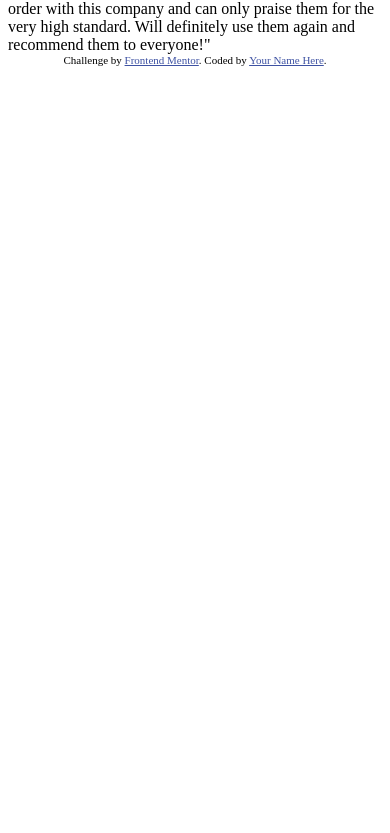
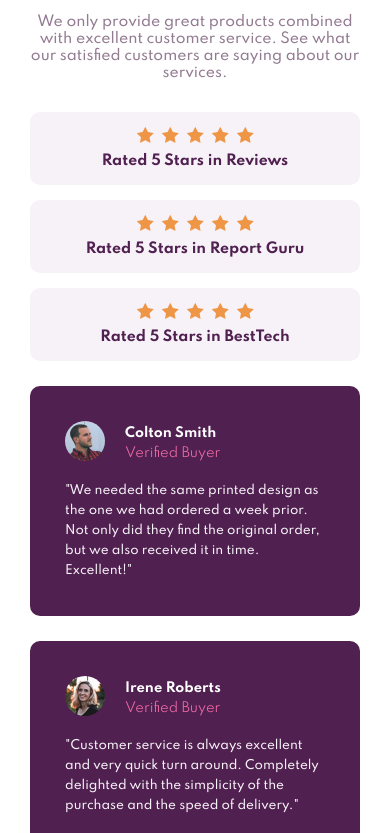
Before and after one commit to gusanchedev/prj-06-social-proof-section, a plain HTML site: page index.html in a window 390 px wide. Shown: the part 224-1057 px from the top of the page. Before the commit the page ends 844 px from the top, so only its background shows below. Drawn offline with Linux system fonts and the light colour scheme.

Commit message:
Add styles for mobile

```diff
--- a/index.html
+++ b/index.html
@@ -11,51 +11,67 @@
       sizes="32x32"
       href="./images/favicon-32x32.png"
     />
-
+    <link rel="preconnect" href="https://fonts.googleapis.com">
+<link rel="preconnect" href="https://fonts.gstatic.com" crossorigin>
+<link href="https://fonts.googleapis.com/css2?family=Spartan:wght@400;500;700&display=swap" rel="stylesheet">
     <title>Frontend Mentor | Social proof section</title>
-
-    <!-- Feel free to remove these styles or customise in your own stylesheet 👍 -->
-    <style>
-      .attribution {
-        font-size: 11px;
-        text-align: center;
-      }
-      .attribution a {
-        color: hsl(228, 45%, 44%);
-      }
-    </style>
+    <link rel="stylesheet" href="style.css">
   </head>
   <body>
-    10,000+ of our users love our products.
-
+    <div class="container">
+      <h1>10,000+ of our users love our products.</h1>
+        <h2>
           We only provide great products combined with excellent customer service.
           See what our satisfied customers are saying about our services.
+        </h2>
+      <div class="ratings">
 
-    Rated 5 Stars in Reviews
-    Rated 5 Stars in Report Guru
-    Rated 5 Stars in BestTech
+        <div class="rating-box"><div class="stars-container"><img src="/images/icon-star.svg" alt=""><img src="/images/icon-star.svg" alt=""><img src="/images/icon-star.svg" alt=""><img src="/images/icon-star.svg" alt=""><img src="/images/icon-star.svg" alt=""></div><p>Rated 5 Stars in Reviews</p></div>
+        <div class="rating-box"><div class="stars-container"><img src="/images/icon-star.svg" alt=""><img src="/images/icon-star.svg" alt=""><img src="/images/icon-star.svg" alt=""><img src="/images/icon-star.svg" alt=""><img src="/images/icon-star.svg" alt=""></div><p>Rated 5 Stars in Report Guru</p></div>
+        <div class="rating-box"><div class="stars-container"><img src="/images/icon-star.svg" alt=""><img src="/images/icon-star.svg" alt=""><img src="/images/icon-star.svg" alt=""><img src="/images/icon-star.svg" alt=""><img src="/images/icon-star.svg" alt=""></div><p>Rated 5 Stars in BestTech</p></div>
 
-    Colton Smith
-    Verified Buyer
+      </div>
+      <article class="testimonial">
+        <div class="user-info-container">
+          <div class="image-container"><img src="/images/image-colton.jpg" alt="Colton"></div>
+          <div class="user-data">
+            <p>Colton Smith</p>
+            <p>Verified Buyer</p>
+          </div>
+        </div>
+        <p>
           "We needed the same printed design as the one we had ordered a week prior.
-    Not only did they find the original order, but we also received it in time.
-    Excellent!"
+          Not only did they find the original order, but we also received it in time.<br>Excellent!"
+        </p>
+      </article>
 
-    Irene Roberts
-    Verified Buyer
+      <article class="testimonial">
+        <div class="user-info-container">
+          <div class="image-container"><img src="/images/image-irene.jpg" alt="Irene"></div>
+          <div class="user-data">
+            <p>Irene Roberts</p>
+            <p>Verified Buyer</p>
+          </div>
+        </div>
+        <p>
           "Customer service is always excellent and very quick turn around. Completely
           delighted with the simplicity of the purchase and the speed of delivery."
+        </p>
+      </article>
 
-    Anne Wallace
-    Verified Buyer
+      <article class="testimonial">
+        <div class="user-info-container">
+          <div class="image-container"><img src="/images/image-anne.jpg" alt="Anne"></div>
+          <div class="user-data">
+            <p>Anne Wallace</p>
+            <p>Verified Buyer</p>
+          </div>
+        </div>
+        <p>
           "Put an order with this company and can only praise them for the very high
           standard. Will definitely use them again and recommend them to everyone!"
-
-    <div class="attribution">
-      Challenge by
-      <a href="https://www.frontendmentor.io?ref=challenge" target="_blank"
-        >Frontend Mentor</a
-      >. Coded by <a href="#">Your Name Here</a>.
+        </p>
+      </article>
     </div>
   </body>
 </html>
--- /dev/null
+++ b/style.css
@@ -0,0 +1,84 @@
+:root {
+  --Very-Dark-Magenta: hsl(300, 43%, 22%);
+  --Soft-Pink: hsl(333, 80%, 67%);
+  --Dark-Grayish-Magenta: hsl(303, 10%, 53%);
+  --Light-Grayish-Magenta: hsl(300, 24%, 96%);
+  --White: hsl(0, 0%, 100%);
+}
+* {
+  margin: 0;
+  padding: 0;
+  box-sizing: border-box;
+}
+body {
+  font-size: 15px;
+  font-family: 'Spartan', sans-serif;
+}
+.container {
+  margin: 100px 20px 100px;
+  text-align: center;
+  padding: 0 10px;
+}
+h1 {
+  color: var(--Very-Dark-Magenta);
+}
+h2 {
+  color: var(--Dark-Grayish-Magenta);
+  font-weight: 500;
+  font-size: 14px;
+  margin: 30px 0;
+}
+.rating-box {
+  background-color: var(--Light-Grayish-Magenta);
+  padding: 15px;
+  border-radius: 10px;
+  margin-bottom: 15px;
+}
+.stars-container img {
+  margin: 0 4px;
+}
+.rating-box > p {
+  color: var(--Very-Dark-Magenta);
+  font-weight: 700;
+  font-size: 14px;
+  padding-top: 5px;
+}
+.testimonial {
+  background-color: var(--Very-Dark-Magenta);
+  border-radius: 10px;
+  text-align: left;
+  padding: 35px;
+  margin: 25px 0;
+}
+.user-info-container {
+  display: flex;
+  flex-wrap: wrap;
+  justify-content: flex-start;
+  align-items: center;
+}
+.image-container img {
+  width: 40px;
+  height: 40px;
+  border-radius: 50%;
+}
+.user-data {
+  margin-left: 20px;
+}
+
+.user-data p:first-child {
+  color: var(--White);
+  font-weight: 700;
+  font-size: 13px;
+}
+.user-data p:last-of-type {
+  color: var(--Soft-Pink);
+  font-size: 13px;
+  margin-top: 5px;
+}
+.testimonial > p {
+  color: var(--Light-Grayish-Magenta);
+  font-size: 12px;
+  font-weight: 500;
+  line-height: 20px;
+  padding-top: 15px;
+}
```
Also changed, not shown: 1 other file. Lines whose indentation alone changed are shown as unchanged.
